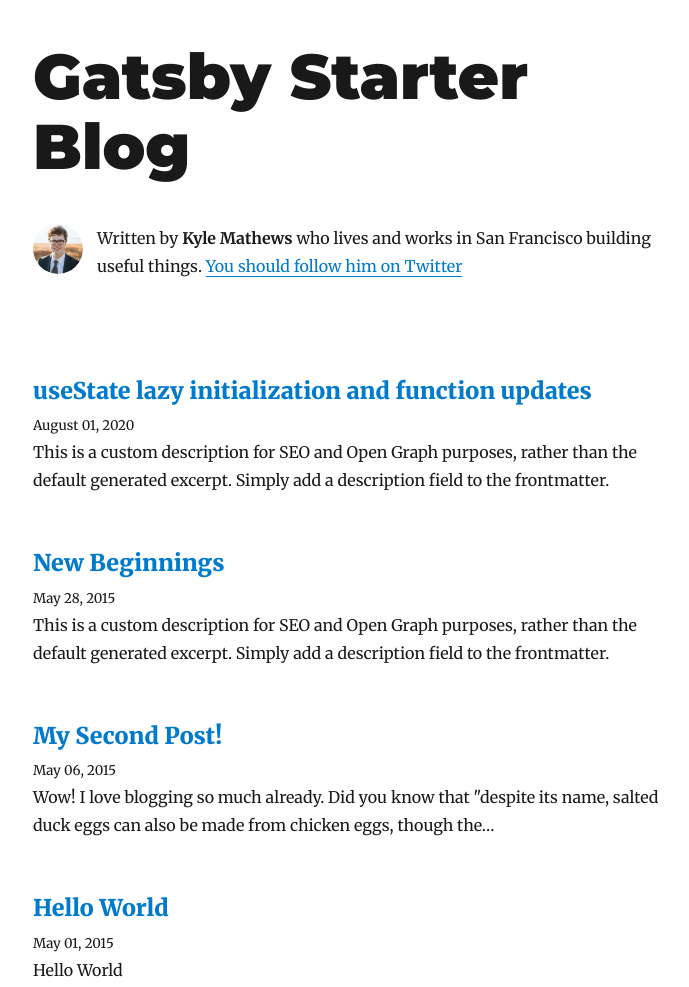
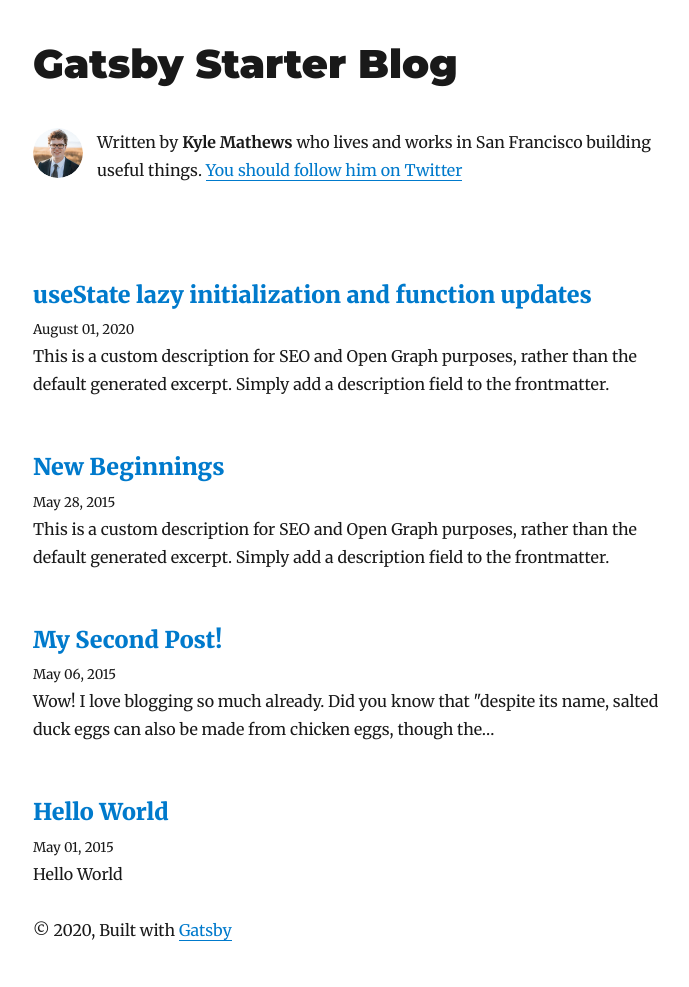
Before and after one commit to tingzhouu/tingzhou-blog, a Gatsby site: page / in a window 1280 px wide. Shown: the top 987 px of the page, without its empty margins (292-981 px from the left). Built offline with nearby package versions, Linux system fonts and the light colour scheme; Gatsby itself is replaced by a stand-in of ours; some packages are replaced by stand-ins of ours.

Commit message:
remove scaling for title

```diff
--- a/src/components/layout.js
+++ b/src/components/layout.js
@@ -2,7 +2,7 @@ import React from "react"
 import { Link } from "gatsby"
 import { MDXProvider } from "@mdx-js/react"
 
-import { rhythm, scale } from "../utils/typography"
+import { rhythm } from "../utils/typography"
 import "./globalStyles.css"
 
 const Layout = ({ location, title, children }) => {
@@ -13,7 +13,6 @@ const Layout = ({ location, title, children }) => {
     header = (
       <h1
         style={{
-          ...scale(1.5),
           marginBottom: rhythm(1.5),
           marginTop: 0,
         }}
```
